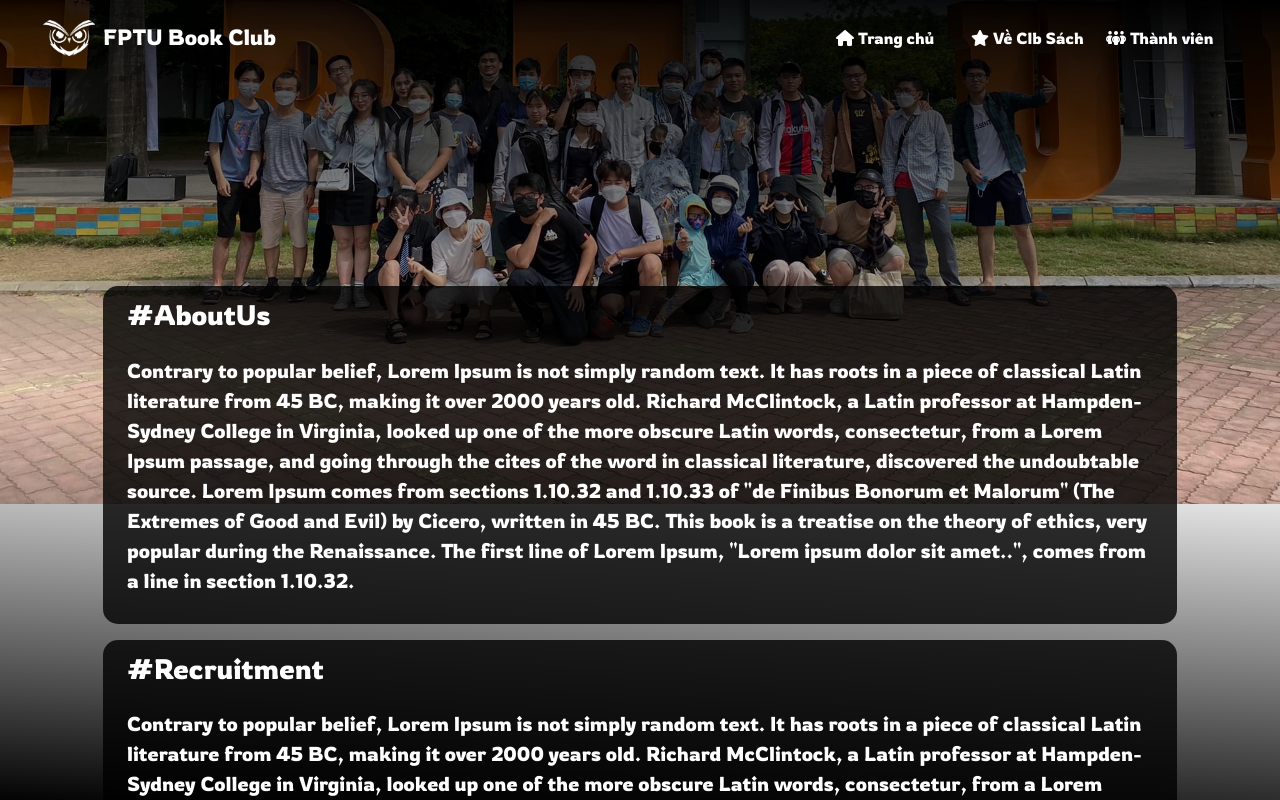
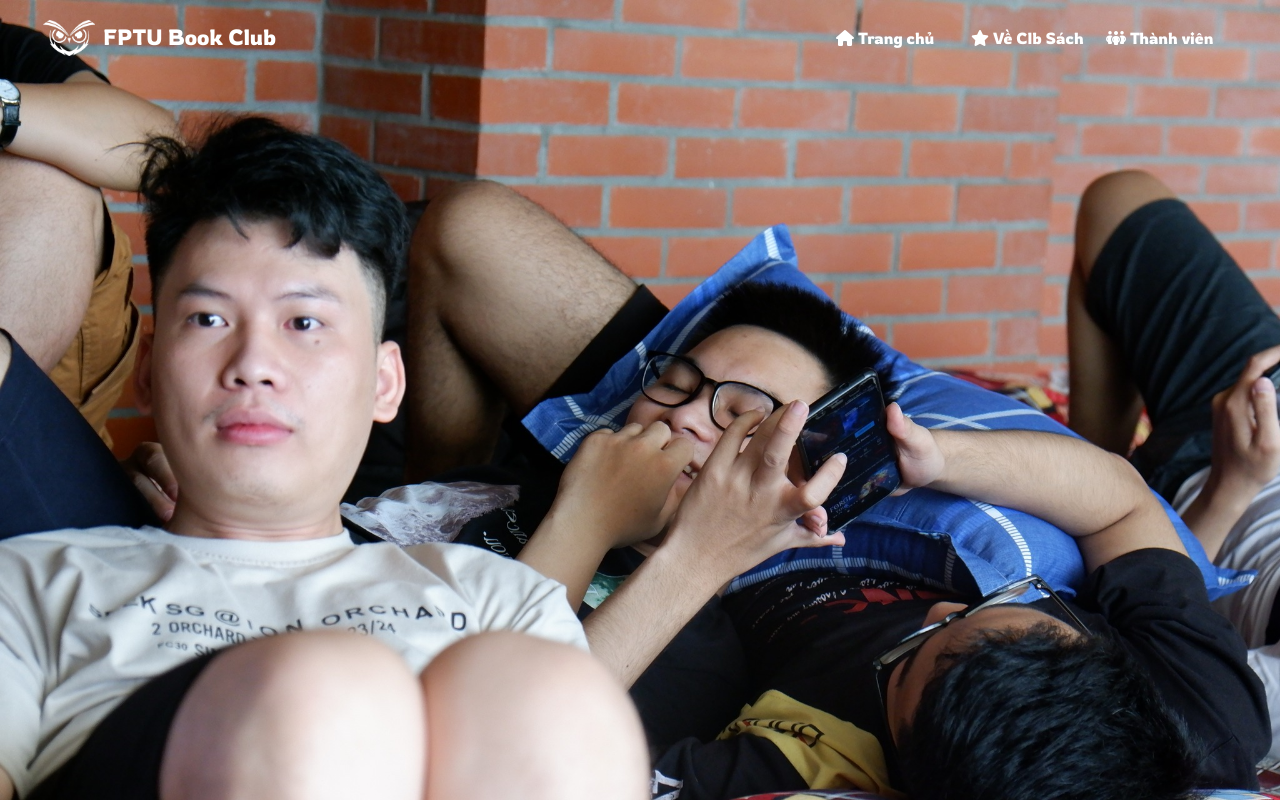
Before and after one commit to sonkun-game/fubookclub, a Nuxt app: page /home in a window 1280 px wide. Shown: the top 800 px of the page. Built offline with nearby package versions, Linux system fonts and the light colour scheme.

Commit message:
Init home page

```diff
--- a/components/Body/BodyHome.vue
+++ b/components/Body/BodyHome.vue
@@ -1,6 +1,13 @@
 <template>
-    <div class="container p-5 mt-12">
-        <div class="row gap-3 mb-rem-1 main_title">
+    <div>
+        <div class="container-fluid p-0">
+            <ImageBase custom_class="fit_image p-0" name="tad.jpg" type="other"
+                alt="tad.jpg">
+            </ImageBase>
+        </div>
+
+        <div class="container py-4">
+            <!-- <div class="row gap-3 mb-rem-1 main_title"> -->
                 <!-- <div class="col-6">
                 <div class="row h-100 text_center">
                     <i class="fs-100 fa-brands fa-earlybirds"></i>
@@ -14,7 +21,7 @@
                     </ImageBase>
                 </div>
                 </div> -->
-            <div class="col py-2">
+                <!-- <div class="col py-2"> -->
                     <!-- <div class="row gap-3 right_title mb-rem-1 text_center bg_dark">
                         <span>About Us</span>
                     </div>
@@ -24,26 +31,48 @@
                     <div class="row gap-3 right_title text_center bg_dark">
                         <span>Activity</span>
                     </div> -->
-            </div>
-        </div>
+                <!-- </div> -->
+            <!-- </div> -->
 
             <div class="row gap-3 mb-rem-1 about-us bg_dark">
                 <h3>#AboutUs</h3>
-            <p> Contrary to popular belief, Lorem Ipsum is not simply random text. It has roots in a piece of classical Latin literature from 45 BC, making it over 2000 years old. Richard McClintock, a Latin professor at Hampden-Sydney College in Virginia, looked up one of the more obscure Latin words, consectetur, from a Lorem Ipsum passage, and going through the cites of the word in classical literature, discovered the undoubtable source. Lorem Ipsum comes from sections 1.10.32 and 1.10.33 of "de Finibus Bonorum et Malorum" (The Extremes of Good and Evil) by Cicero, written in 45 BC. This book is a treatise on the theory of ethics, very popular during the Renaissance. The first line of Lorem Ipsum, "Lorem ipsum dolor sit amet..", comes from a line in section 1.10.32.</p>
+                <p> Contrary to popular belief, Lorem Ipsum is not simply random text. It has roots in a piece of
+                    classical Latin literature from 45 BC, making it over 2000 years old. Richard McClintock, a Latin
+                    professor at Hampden-Sydney College in Virginia, looked up one of the more obscure Latin words,
+                    consectetur, from a Lorem Ipsum passage, and going through the cites of the word in classical
+                    literature, discovered the undoubtable source. Lorem Ipsum comes from sections 1.10.32 and 1.10.33
+                    of "de Finibus Bonorum et Malorum" (The Extremes of Good and Evil) by Cicero, written in 45 BC. This
+                    book is a treatise on the theory of ethics, very popular during the Renaissance. The first line of
+                    Lorem Ipsum, "Lorem ipsum dolor sit amet..", comes from a line in section 1.10.32.</p>
             </div>
 
             <div class="row gap-3 mb-rem-1 recruitment bg_dark">
                 <h3>#Recruitment</h3>
-            <p> Contrary to popular belief, Lorem Ipsum is not simply random text. It has roots in a piece of classical Latin literature from 45 BC, making it over 2000 years old. Richard McClintock, a Latin professor at Hampden-Sydney College in Virginia, looked up one of the more obscure Latin words, consectetur, from a Lorem Ipsum passage, and going through the cites of the word in classical literature, discovered the undoubtable source. Lorem Ipsum comes from sections 1.10.32 and 1.10.33 of "de Finibus Bonorum et Malorum" (The Extremes of Good and Evil) by Cicero, written in 45 BC. This book is a treatise on the theory of ethics, very popular during the Renaissance. The first line of Lorem Ipsum, "Lorem ipsum dolor sit amet..", comes from a line in section 1.10.32.</p>
+                <p> Contrary to popular belief, Lorem Ipsum is not simply random text. It has roots in a piece of
+                    classical Latin literature from 45 BC, making it over 2000 years old. Richard McClintock, a Latin
+                    professor at Hampden-Sydney College in Virginia, looked up one of the more obscure Latin words,
+                    consectetur, from a Lorem Ipsum passage, and going through the cites of the word in classical
+                    literature, discovered the undoubtable source. Lorem Ipsum comes from sections 1.10.32 and 1.10.33
+                    of "de Finibus Bonorum et Malorum" (The Extremes of Good and Evil) by Cicero, written in 45 BC. This
+                    book is a treatise on the theory of ethics, very popular during the Renaissance. The first line of
+                    Lorem Ipsum, "Lorem ipsum dolor sit amet..", comes from a line in section 1.10.32.</p>
             </div>
 
             <div class="row gap-3 mb-rem-1 activity bg_dark">
                 <h3>#Recruitment</h3>
-            <p> Contrary to popular belief, Lorem Ipsum is not simply random text. It has roots in a piece of classical Latin literature from 45 BC, making it over 2000 years old. Richard McClintock, a Latin professor at Hampden-Sydney College in Virginia, looked up one of the more obscure Latin words, consectetur, from a Lorem Ipsum passage, and going through the cites of the word in classical literature, discovered the undoubtable source. Lorem Ipsum comes from sections 1.10.32 and 1.10.33 of "de Finibus Bonorum et Malorum" (The Extremes of Good and Evil) by Cicero, written in 45 BC. This book is a treatise on the theory of ethics, very popular during the Renaissance. The first line of Lorem Ipsum, "Lorem ipsum dolor sit amet..", comes from a line in section 1.10.32.</p>
+                <p> Contrary to popular belief, Lorem Ipsum is not simply random text. It has roots in a piece of
+                    classical Latin literature from 45 BC, making it over 2000 years old. Richard McClintock, a Latin
+                    professor at Hampden-Sydney College in Virginia, looked up one of the more obscure Latin words,
+                    consectetur, from a Lorem Ipsum passage, and going through the cites of the word in classical
+                    literature, discovered the undoubtable source. Lorem Ipsum comes from sections 1.10.32 and 1.10.33
+                    of "de Finibus Bonorum et Malorum" (The Extremes of Good and Evil) by Cicero, written in 45 BC. This
+                    book is a treatise on the theory of ethics, very popular during the Renaissance. The first line of
+                    Lorem Ipsum, "Lorem ipsum dolor sit amet..", comes from a line in section 1.10.32.</p>
             </div>
 
             <!-- Blank space area -->
             <div class="blank h-min-25"></div>
+        </div>
     </div>
 </template>
 
@@ -58,13 +87,18 @@
 </script>
 
 <style scoped>
-.container {
+.container, .container-fluid {
     color: white;
     font-family: rowdies;
     font-size: 20px;
     position: relative;
     z-index: 999;
 }
+.container-fluid {
+    max-height: 100vh;
+    overflow: hidden;
+}
+
 .main_title {
     height: 100%;
     border-radius: 5px;
@@ -73,9 +107,11 @@
 .border-white {
     border: 5px white solid;
 }
+
 .bg_dark {
     background-color: rgba(0, 0, 0, 0.8);
 }
+
 .bg_red {
     background-color: rgba(255, 5, 5, 1);
     box-shadow: 0 4px 8px 0 rgba(0, 0, 0, 0.2), 0 6px 20px 0 rgba(0, 0, 0, 0.19);
@@ -101,7 +137,9 @@
     border-radius: 15px;
 }
 
-.about-us, .recruitment, .activity {
+.about-us,
+.recruitment,
+.activity {
     padding: 12px;
 }
 </style>
--- a/layouts/main_layout.vue
+++ b/layouts/main_layout.vue
@@ -2,7 +2,7 @@
   <div>
     <HeaderHome></HeaderHome>
     <Background></Background>
-    <div class="w-100 h-min-50"></div>
+    <div class="w-100"></div>
     <nuxt></nuxt>
   </div>
 </template>
```
Also changed, not shown: assets/img/other/tad.jpg (added). Lines whose indentation alone changed are shown as unchanged.
